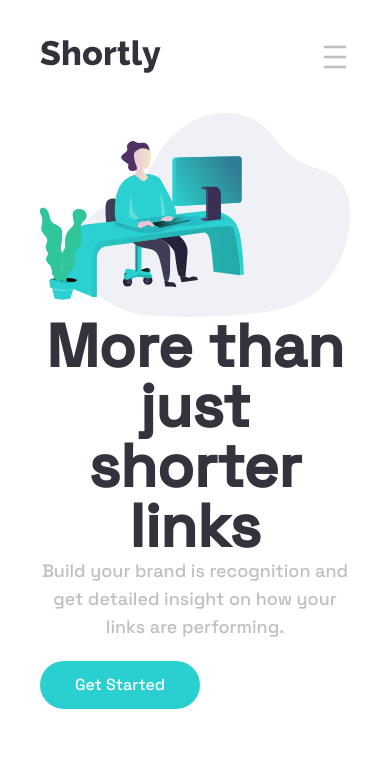
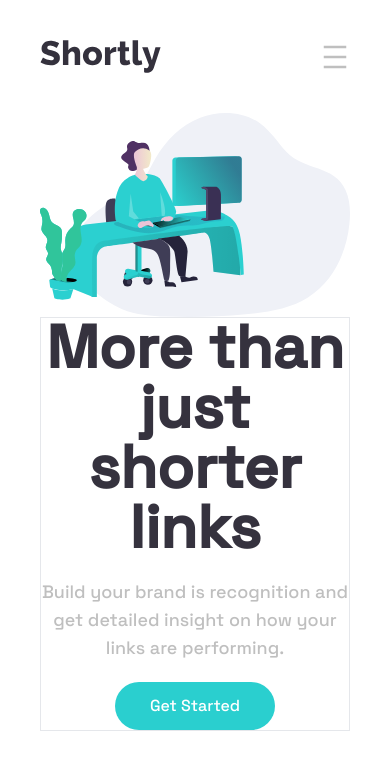
Before and after one commit to QuarksNP/shortly-api, a Next.js app: page / in a window 390 px wide. Shown: the top 770 px of the page. Built offline with nearby package versions, Linux system fonts and the light colour scheme.

Commit message:
fixing responsive

```diff
--- a/src/components/Description/Description.jsx
+++ b/src/components/Description/Description.jsx
@@ -7,8 +7,8 @@ export default function Description() {
     return (
         <section className={styles.section}>
             <Image src={ilustration} width={600} height={600} alt="working-ilustration"/>
-            <div className={styles.article}>
-                <article>
+            <div className={styles.articleContainer}>
+                <article className={styles.article}>
                     <h1 className={styles.title}>More than just shorter links</h1>
                     <p className={styles.description}>
                         Build your brand is recognition and get detailed insight on how your
--- a/src/components/Description/Description.module.css
+++ b/src/components/Description/Description.module.css
@@ -9,20 +9,32 @@
     lg:px-40
     xl:text-left
     xl:flex-row-reverse
-    xl:gap-60
     xl:pt-16
 
 }
 
+.articleContainer{
+    @apply
+    border
+    w-full
+    flex
+    flex-col
+    items-center
+    gap-5
+    2xl:p-24
+    xl:p-0
+    xl:items-start
+}
+
 .article{
     @apply
-    w-full
-    grid
-    grid-cols-1
-    items-center
-    justify-center
+    flex
+    flex-col
     gap-5
 }
+
+
+
 
 .title{
     @apply
```
